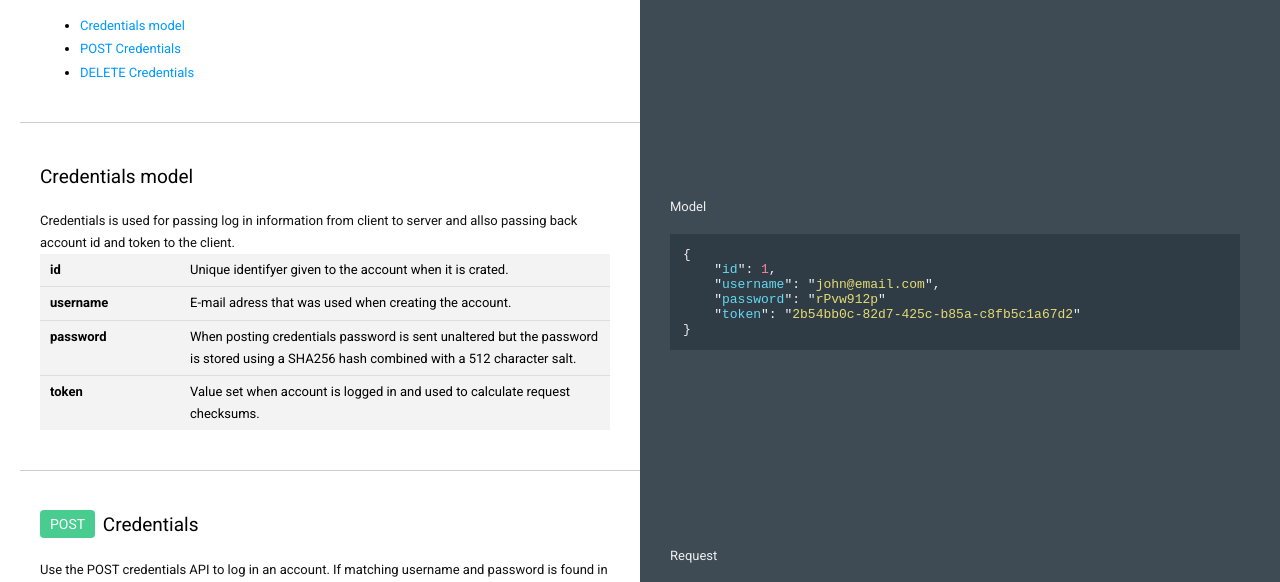
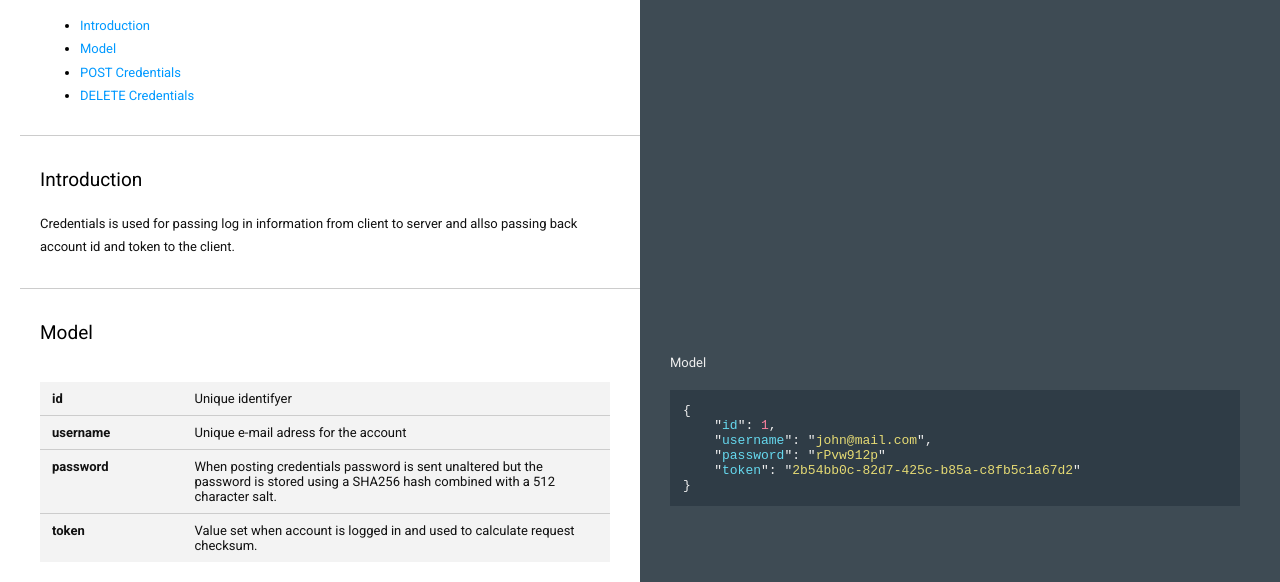
Before and after one commit to ajommo/Documentation, a plain HTML site: page credentials_controller.html in a window 1280 px wide. Shown: the part 124-706 px from the top of the page. Drawn offline with Linux system fonts and the light colour scheme.

Commit message:
Documentation styling and other improvemnts.

```diff
--- a/credentials_controller.html
+++ b/credentials_controller.html
@@ -9,35 +9,41 @@
         <h1>Authentication</h1>
         <h2>Credentials controller</h2>
         <ul>
-            <li><a class="index" href="#credentials_model">Credentials model</a></li>
+            <li><a class="index" href="#introduction">Introduction</a></li>
+            <li><a class="index" href="#model">Model</a></li>
             <li><a class="index" href="#post_credentials">POST Credentials</a></li>
             <li><a class="index" href="#delete_credentials">DELETE Credentials</a></li>
         </ul>
         <div class="split"></div>
-        <h3 id="credentials_model">Credentials model</h3>
+        <h3 id="introduction">Introduction</h3>
         <div>
             <div class="left">
                 <p>Credentials is used for passing log in information from client to server and allso passing back account id and token to the client.</p>
-                <div class="table">
-                    <div class="left"><p>id</p></div>
-                    <div class="right"><p>Unique identifyer given to the account when it is crated.</p></div>
-                    <div class="clear"></div>
-                </div>
-                <div class="table">
-                    <div class="left"><p>username</p></div>
-                    <div class="right"><p>E-mail adress that was used when creating the account.</p></div>
-                    <div class="clear"></div>
-                </div>
-                <div class="table">
-                    <div class="left"><p>password</p></div>
-                    <div class="right"><p>When posting credentials password is sent unaltered but the password is stored using a SHA256 hash combined with a 512 character salt.</p></div>
-                    <div class="clear"></div>
-                </div>
-                <div class="table">
-                    <div class="left"><p>token</p></div>
-                    <div class="right"><p>Value set when account is logged in and used to calculate request checksums.</p></div>
-                    <div class="clear"></div>
-                </div>
+            </div>
+            <div class="clear"></div>
+        </div>
+        <div class="split"></div>
+        <h3 id="model">Model</h3>
+        <div>
+            <div class="left">
+                <table>
+                    <tr>
+                        <td>id</td>
+                        <td>Unique identifyer</td>
+                    </tr>
+                    <tr>
+                        <td>username</td>
+                        <td>Unique e-mail adress for the account</td>
+                    </tr>
+                    <tr>
+                        <td>password</td>
+                        <td>When posting credentials password is sent unaltered but the password is stored using a SHA256 hash combined with a 512 character salt.</td>
+                    </tr>
+                    <tr>
+                        <td>token</td>
+                        <td>Value set when account is logged in and used to calculate request checksum.</td>
+                    </tr>
+                </table>
             </div>
             <div class="right">
                 <h4>Model</h4>
@@ -45,7 +51,7 @@
 <pre>
 {
     "<span class="key">id</span>": <span class="value">1</span>,
-    "<span class="key">username</span>": "<span class="string">john@email.com</span>",
+    "<span class="key">username</span>": "<span class="string">john@mail.com</span>",
     "<span class="key">password</span>": "<span class="string">rPvw912p</span>"
     "<span class="key">token</span>": "<span class="string">2b54bb0c-82d7-425c-b85a-c8fb5c1a67d2</span>"
 }
@@ -82,7 +88,7 @@
                 <div class="example">
 <pre>
 {
-    "<span class="key">username</span>": "<span class="string">john@email.com</span>",
+    "<span class="key">username</span>": "<span class="string">john@mail.com</span>",
     "<span class="key">password</span>": "<span class="string">rPvw912p</span>"
 }
 </pre>
@@ -92,7 +98,7 @@
 <pre>
 {
     "<span class="key">id</span>": <span class="value">1</span>,
-    "<span class="key">username</span>": "<span class="string">john@email.com</span>",
+    "<span class="key">username</span>": "<span class="string">john@mail.com</span>",
     "<span class="key">password</span>": <span class="value">null</span>,
     "<span class="key">token</span>": "<span class="string">2b54bb0c-82d7-425c-b85a-c8fb5c1a67d2</span>"
 }
@@ -138,7 +144,7 @@
 <pre>
 {
     "<span class="key">id</span>": <span class="value">1</span>,
-    "<span class="key">username</span>": "<span class="string">john@email.com</span>",
+    "<span class="key">username</span>": "<span class="string">john@mail.com</span>",
     "<span class="key">password</span>": <span class="value">null</span>,
     "<span class="key">token</span>": "<span class="value">null</span>"
 }
--- a/style.css
+++ b/style.css
@@ -8,7 +8,7 @@ html {
 
 body {
     max-width: 1200px;
-    margin: 0 auto 0 auto;
+    margin: 10px auto 40px auto;
     padding: 0 30px 0 30px;
 }
 
@@ -54,7 +54,6 @@ li {
     width: 50%;
     padding: 0 30px 0 0;
     box-sizing: border-box;
-    display: inline-block;
 }
 
 .right {
@@ -63,7 +62,6 @@ li {
     width: 50%;
     padding: 0 0 0 30px;
     box-sizing: border-box;
-    display: inline-block;
 }
 
 .example .left {
@@ -76,25 +74,26 @@ li {
     width: 80%;
 }
 
-.table {
+table {
+    margin-top: 16px;
+    border-collapse: collapse;
     background: #f3f3f3;
-    padding: 5px 10px;
-    border-bottom: solid 1px #dddddd;
+    border: solid 1x #000000;
+    width: 100%;
 }
 
-.table:last-of-type {
-    border-bottom: none;
+tr:not(:last-child) {
+    border-bottom: 1px solid #cccccc;
 }
 
-.table .left {
-    color: #000000;
-    font-weight: bold;
-    width: 20%;
+td {
+    padding: 9px 12px;
+    vertical-align: top;
 }
 
-.table .right {
-    color: #000000;
-    width: 80%;
+td:first-of-type {
+    font-weight: bold;
+    width: 25%;
 }
 
 .clear {
@@ -102,7 +101,7 @@ li {
 }
 
 .split {
-    margin: 40px -20px 40px -20px;
+    margin: 30px -20px 30px -20px;
     background: linear-gradient(90deg, #cccccc 50%, #3e4b54 50%);
     height: 1px;
 }
```
Also changed, not shown: assets_controller.html (+32 -27 lines), bundles_controller.html (+43 -10 lines), repositories.html (+2 -0 lines), index.html (line endings or trailing spaces).
